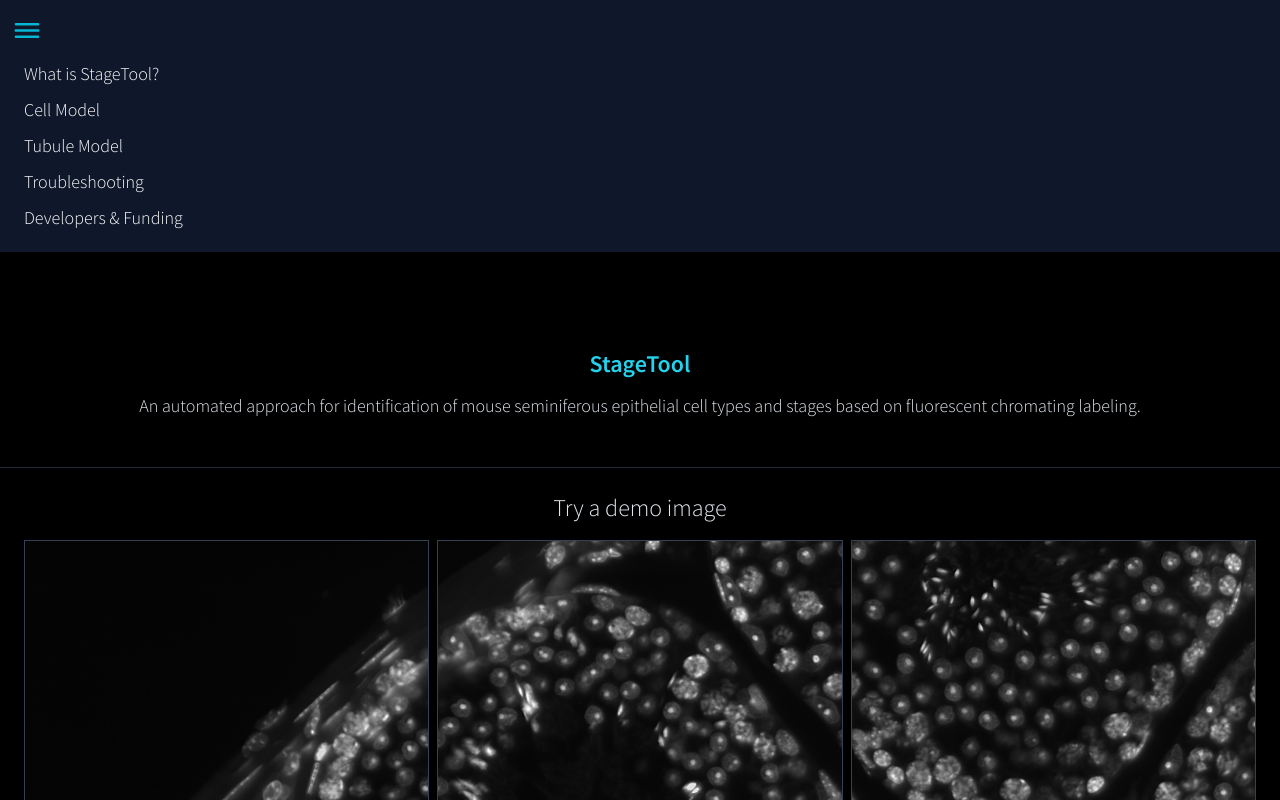
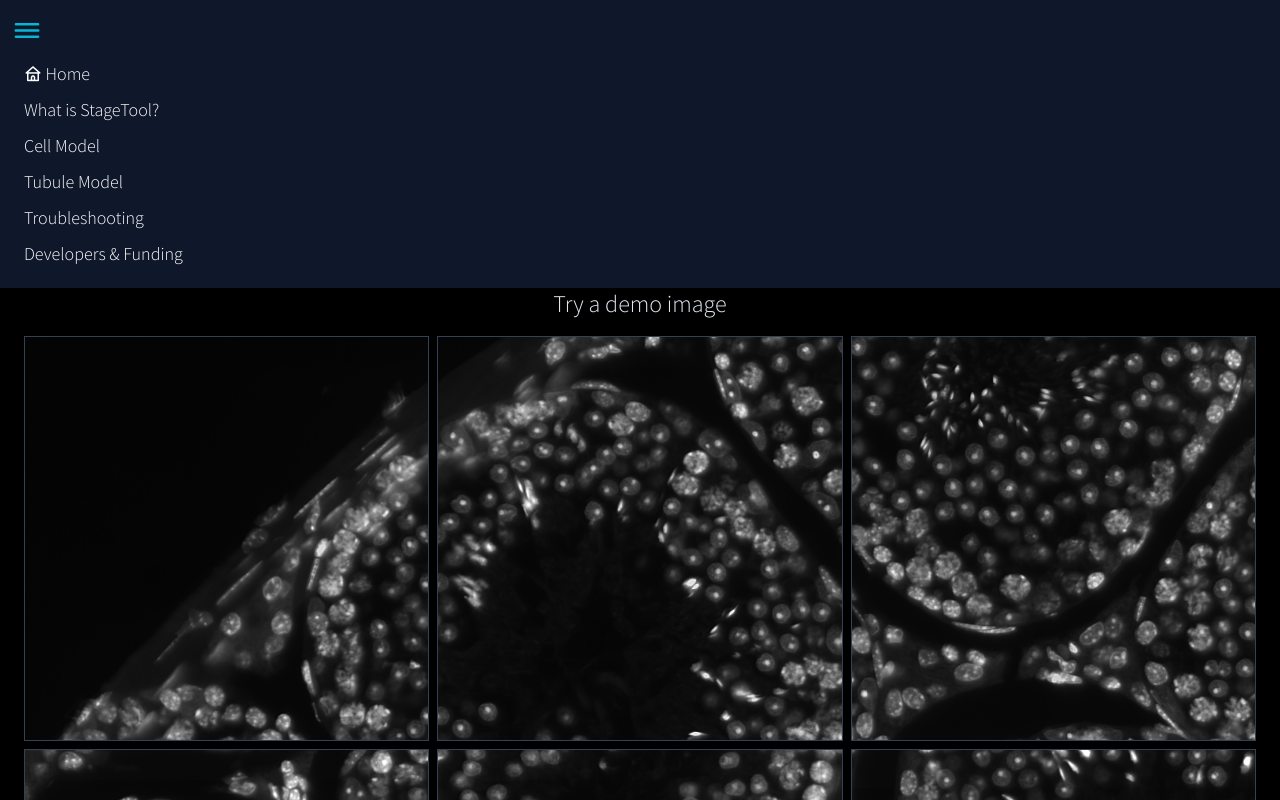
Before and after one commit to Turku-BioImaging/stagetool-ui, a Vue app: page / in a window 1280 px wide. Both pictures are taken after a click on the element 31 px from the left and 30 px from the top of the page. Shown: the top 800 px of the page. Built offline with nearby package versions, Linux system fonts and the light colour scheme.

Commit message:
nav bar: - fix menu open close - make fixed position - add route to home as well

```diff
--- a/src/App.vue
+++ b/src/App.vue
@@ -5,9 +5,9 @@ import NavigationBar from './components/NavigationBar.vue'
 
 <template>
   <div class="app">
-    <navigation-bar />
+    <navigation-bar/>
 
-    <RouterView />
+    <RouterView class="mt-12" />
   </div>
 </template>
 
--- a/src/components/NavigationBar.vue
+++ b/src/components/NavigationBar.vue
@@ -12,6 +12,9 @@
     </div>
     <div class="menu-items" v-if="menuIsOpen" @click="toggleMenu">
       <ul>
+        <li>
+          <router-link to="/"><i class="uil uil-home"></i> Home</router-link>
+        </li>
         <li><router-link to="/what-is-stagetool">What is StageTool?</router-link></li>
         <li><router-link to="/cell-model">Cell Model</router-link></li>
         <li><router-link to="/tubule-model">Tubule Model</router-link></li>
@@ -42,8 +45,6 @@ export default {
       this.menuIsOpen = false
     },
     checkScroll() {
-      // this.isTop = window.scrollY <= 50
-
       if (this.$router.currentRoute.value.path === '/' && window.scrollY <= 100) {
         this.isTop = true
       } else {
@@ -53,9 +54,9 @@ export default {
     routeChanged(to: RouteLocationNormalized, from: RouteLocationNormalized) {
       if (to.path === '/') {
         this.isTop = true
+      } else {
+        this.isTop = false
       }
-
-      this.menuIsOpen = false
     }
   },
   mounted() {
@@ -77,10 +78,15 @@ export default {
 div.navigation-bar {
   @apply border-b border-slate-800;
   @apply px-3 py-3;
-  position: sticky;
+  // position: sticky;
+  position: fixed;
+  // position: relative;
+  // clear: both;
+  // margin-bottom: 12rem;
   left: 0;
   right: 0;
   top: 0;
+  // height: 3rem;
 
   div.header {
     @apply flex items-center;
```
